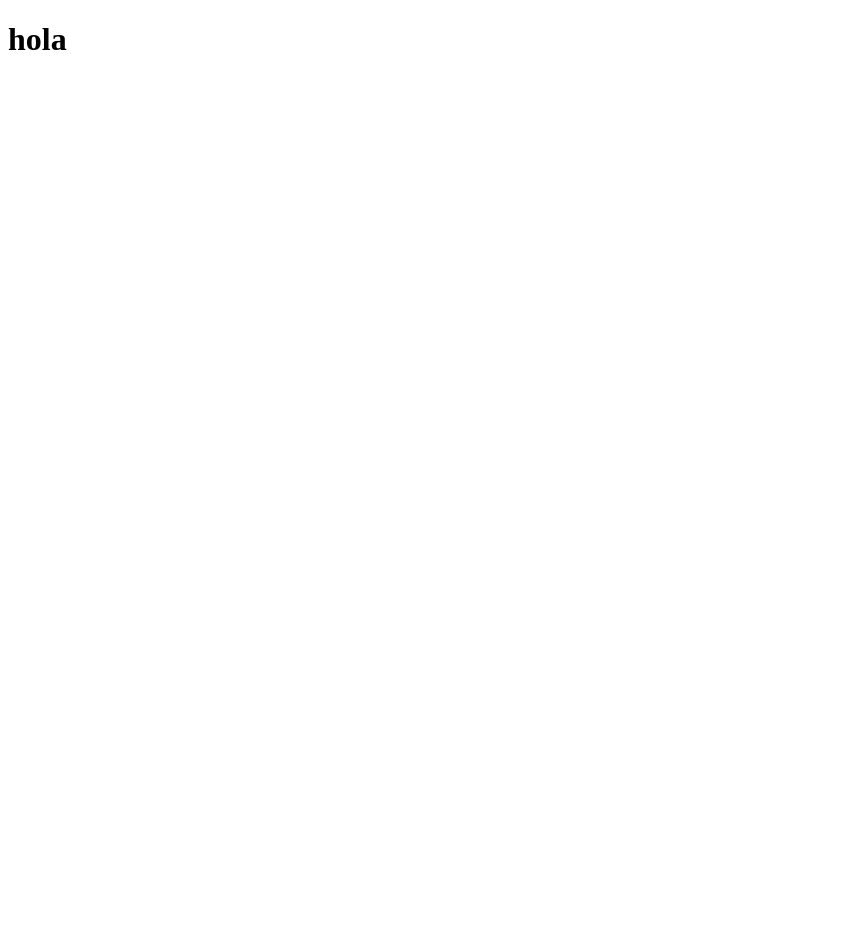
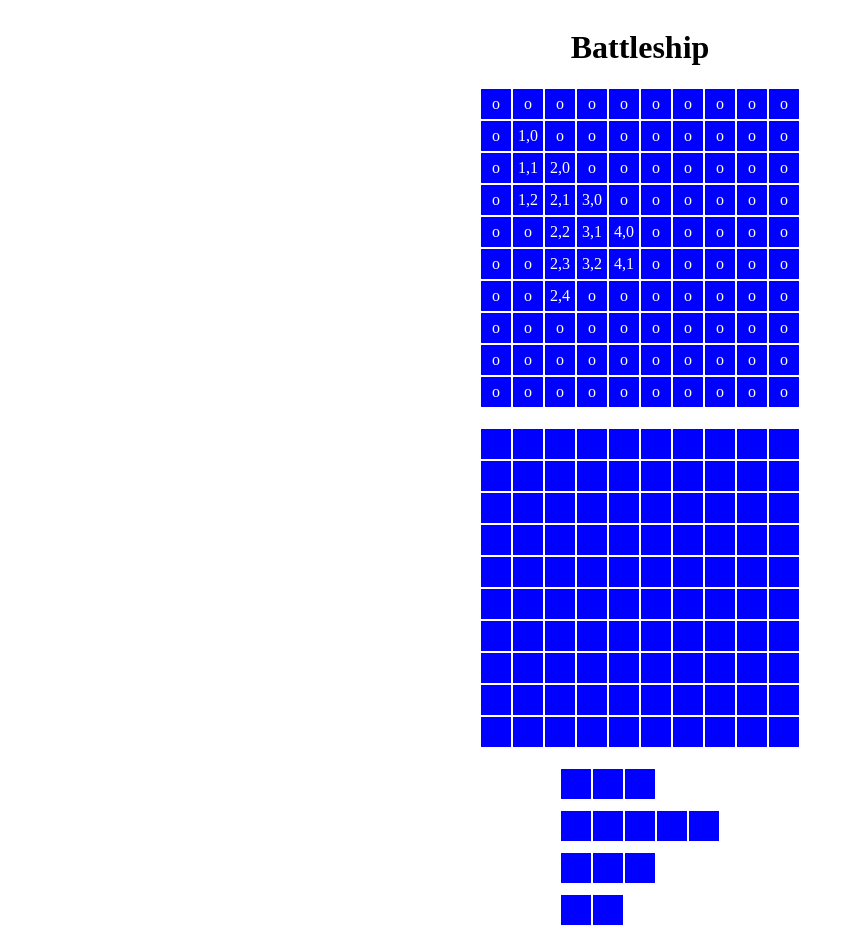
Before and after one commit to mateoroldos/battleship, a website built with webpack: page dist/index.html in a window 1280 px wide. Shown: the whole page, without its empty margins (0-853 px from the left). Before the commit the page ends 800 px from the top, so only its background shows below. Built offline with nearby package versions, Linux system fonts and the light colour scheme.

Commit message:
UI and game loop first commit

```diff
--- a/package.json
+++ b/package.json
@@ -15,11 +15,13 @@
     "@babel/core": "^7.14.8",
     "@babel/preset-env": "^7.14.8",
     "babel-loader": "^8.2.2",
+    "css-loader": "^6.2.0",
     "eslint": "^7.31.0",
     "eslint-config-airbnb-base": "^14.2.1",
     "eslint-plugin-import": "^2.23.4",
     "html-webpack-plugin": "^5.3.2",
     "jest": "^27.0.6",
+    "style-loader": "^3.2.1",
     "webpack": "^5.45.1",
     "webpack-cli": "^4.7.2",
     "webpack-dev-server": "^3.11.2"
--- /dev/null
+++ b/src/game-loop.js
@@ -0,0 +1,67 @@
+import shipFactory from './objects-factories/ship-factory';
+import playerFactory from './objects-factories/player-factory';
+import { displayMyBoard, displayEnemyBoard, displayShips } from './interface';
+
+// Create players and assign them a board
+const playerOne = playerFactory('Mateo', 'human', 1, 10);
+const playerTwo = playerFactory('PC', 'computer', 1, 10);
+
+// Array indicating the number of ships and sizes
+const shipsArray = [3, 5, 3, 2];
+
+// async function getCoordinates() {
+//   const coordinates = [];
+
+//   const x = await prompt('x?');
+//   const y = await prompt('y?');
+//   coordinates.push(x);
+//   coordinates.push(y);
+//   return coordinates;
+// }
+
+function placeShipsLoop(array) {
+  for (let i = 1; i <= array.length; i++) {
+    // Player One Ships
+    // Ask user for coordinates
+    // const coordinatesOne = getCoordinates();
+    // const x = prompt('x?');
+    // const y = prompt('y?');
+    const coordinatesOne = [i, i];
+
+    const shipOne = shipFactory(i, array[i - 1]);
+    playerOne.playerBoard.placeShip(i, shipOne.shipLength, 'vertical', coordinatesOne);
+    displayMyBoard(playerOne.playerBoard.gameboardArray);
+
+    // Player Two Ships
+    // Random coordinates
+    const coordinatesTwo = [i, i];
+    const shipTwo = shipFactory(i, array[i - 1]);
+    playerTwo.playerBoard.placeShip(i, shipTwo.shipLength, 'vertical', coordinatesTwo);
+    displayEnemyBoard(playerOne.playerBoard.gameboardArray);
+  }
+}
+placeShipsLoop(shipsArray);
+displayShips(shipsArray);
+
+// // Display player one board
+// displayMyBoard(playerOne.playerBoard.gameboardArray);
+
+// // PLACE SHIPS
+// // Ship 1 Player 1
+// const battleshipOne = shipFactory('Battleship 1', 3);
+// playerOne.playerBoard.placeShip(1, battleshipOne.shipLength, 'vertical', [0, 0]);
+// displayMyBoard(playerOne.playerBoard.gameboardArray);
+
+// // Ship 1 Player 2
+// const battleshipTwo = shipFactory('Battleship 1', 3);
+// playerTwo.playerBoard.placeShip(1, battleshipTwo.shipLength, 'vertical', [4, 2]);
+
+// // ATTACKS
+// // Player one attack
+// playerTwo.playerBoard.attackSpot([0, 0]);
+// playerTwo.playerBoard.attackSpot([4, 2]);
+// displayEnemyBoard(playerTwo.playerBoard.gameboardArray);
+
+// // Player two attack
+// playerOne.playerBoard.attackSpot([0, 0]);
+// displayMyBoard(playerOne.playerBoard.gameboardArray);
--- a/src/index.js
+++ b/src/index.js
@@ -1,8 +1,2 @@
-const arrayAnalysis = (arr) => ({
-  average: arr.reduce((a, b) => a + b, 0) / arr.length,
-  min: Math.min(...arr),
-  max: Math.max(...arr),
-  length: arr.length,
-});
-
-module.exports = arrayAnalysis;
+import './style.css';
+import './game-loop';
--- /dev/null
+++ b/src/interface.js
@@ -0,0 +1,75 @@
+export function displayMyBoard(boardArray) {
+  // Delete old board
+  const boardParent = document.getElementById('board-parent');
+  const oldBoardDiv = document.querySelector('.my-board');
+  boardParent.removeChild(oldBoardDiv);
+
+  // Generate new div
+  const boardDiv = document.createElement('div');
+  boardDiv.classList.add('my-board');
+
+  // Add new board structure
+  for (let i = 0; i < boardArray.length; i += 1) {
+    const boardLine = document.createElement('div');
+    boardLine.classList.add('board-line');
+    for (let x = 0; x < boardArray[i].length; x += 1) {
+      const boardSpot = document.createElement('div');
+      boardSpot.classList.add('board-spot');
+      boardSpot.textContent = boardArray[i][x];
+      boardLine.appendChild(boardSpot);
+    }
+    boardDiv.appendChild(boardLine);
+  }
+  // Append new board
+  boardParent.appendChild(boardDiv);
+}
+
+export function displayEnemyBoard(boardArray) {
+  // Delete old board
+  const boardParent = document.getElementById('board-parent');
+  const oldBoardDiv = document.querySelector('.enemy-board');
+  boardParent.removeChild(oldBoardDiv);
+
+  // Generate new div
+  const boardDiv = document.createElement('div');
+  boardDiv.classList.add('enemy-board');
+
+  // Add new board structure
+  for (let i = 0; i < boardArray.length; i += 1) {
+    const boardLine = document.createElement('div');
+    boardLine.classList.add('board-line');
+    for (let x = 0; x < boardArray[i].length; x += 1) {
+      const boardSpot = document.createElement('div');
+      boardSpot.classList.add('board-spot');
+      switch (true) {
+        case boardArray[i][x] === 'x':
+          boardSpot.textContent = boardArray[i][x];
+          break;
+        case Array.isArray(boardArray[i][x]) && boardArray[i][x].includes('x'):
+          boardSpot.textContent = boardArray[i][x];
+          break;
+
+        default:
+          break;
+      }
+      boardLine.appendChild(boardSpot);
+    }
+    boardDiv.appendChild(boardLine);
+  }
+  // Append new board
+  boardParent.appendChild(boardDiv);
+}
+
+export function displayShips(playerShips) {
+  const shipsDiv = document.getElementById('ships');
+  for (let i = 0; i < playerShips.length; i += 1) {
+    const ship = document.createElement('div');
+    ship.classList.add('ship');
+    for (let x = 0; x < playerShips[i]; x += 1) {
+      const shipSpot = document.createElement('div');
+      shipSpot.classList.add('ship-spot');
+      ship.appendChild(shipSpot);
+    }
+    shipsDiv.appendChild(ship);
+  }
+}
--- a/src/objects-factories/player-factory.js
+++ b/src/objects-factories/player-factory.js
@@ -1,9 +1,14 @@
-const playerFactory = (name, type, number) => {
+import gameboardFactory from './gameboard-factory';
+
+const playerFactory = (name, type, number, boardLength) => {
   const playerName = name;
   const playerType = type;
   const playerNumber = number;
+  const playerBoard = gameboardFactory(boardLength);
 
-  return { playerName, playerType, playerNumber };
+  return {
+    playerName, playerType, playerNumber, playerBoard,
+  };
 };
 
 export default playerFactory;
--- /dev/null
+++ b/src/style.css
@@ -0,0 +1,56 @@
+/* General Styles */
+body {
+  display: flex;
+  flex-direction: column;
+  justify-content: center;
+  align-items: center;
+}
+
+/* Board Style */
+.my-board {
+  background-color: blue;
+  display: flex;
+  flex-direction: column;
+  margin-bottom: 20px;
+}
+
+.enemy-board {
+  background-color: blue;
+  display: flex;
+  flex-direction: column;
+  margin-bottom: 20px;
+}
+
+.board-line {
+  display: flex;
+  flex-direction: row;
+}
+
+.board-spot {
+  width: 30px;
+  height: 30px;
+  display: flex;
+  justify-content: center;
+  align-items: center;
+  color: white;
+  border-style: solid;
+  border-color: white;
+  border-width: 1px;
+}
+
+/* Ships Style */
+.ship {
+  display: flex;
+  flex-direction: row;
+  margin-bottom: 10px;
+}
+
+.ship-spot {
+  background-color: blue;
+  width: 30px;
+  height: 30px;
+  display: flex;
+  border-style: solid;
+  border-color: white;
+  border-width: 1px;
+}
--- a/webpack.config.js
+++ b/webpack.config.js
@@ -10,6 +10,10 @@ module.exports = {
   },
   module: {
     rules: [
+      {
+        test: /\.css$/i,
+        use: ['style-loader', 'css-loader'],
+      },
       {
         test: /\.m?js$/,
         exclude: /node_modules/,
```
Also changed, not shown: tests/game-loop.test.js (added, +1 -0 lines), dist/index.html, dist/main.js (deleted), 1 other file.
